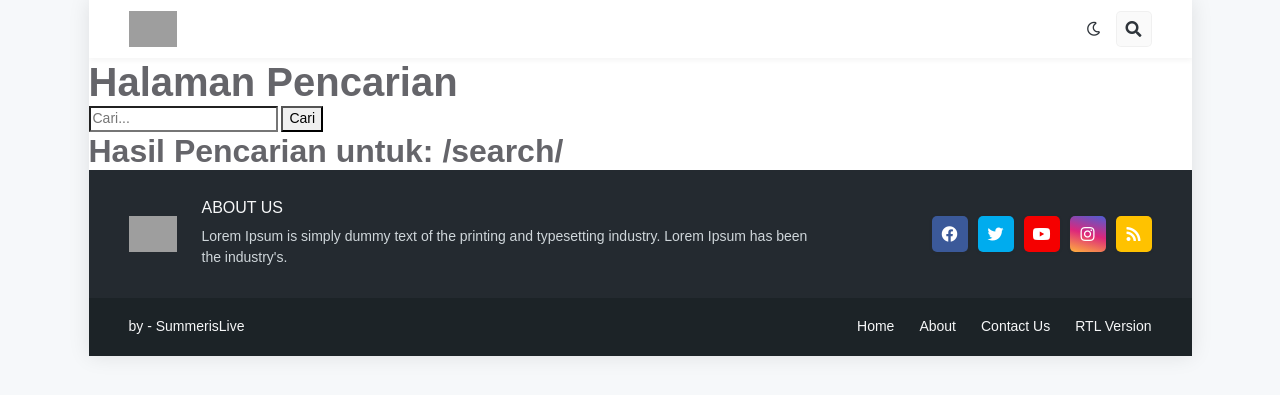
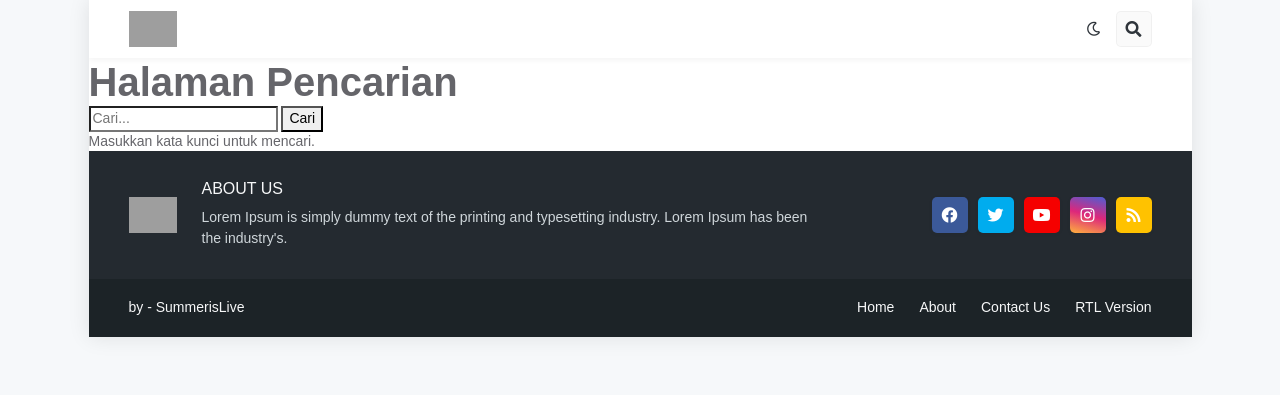
Before and after one commit to poztxa/poztxa.github.io, a Jekyll site: the page built from search.html, in a window 1280 px wide. Shown: the top 395 px of the page. Built offline with Jekyll 4.4.1, drawn with Linux system fonts in a browser that asks for light colours; some web fonts are replaced; grey boxes are pictures that could not be loaded.

Commit message:
Update search.html

```diff
--- a/search.html
+++ b/search.html
@@ -5,24 +5,25 @@ title: "Pencarian"
 
 <h1>Halaman Pencarian</h1>
 <form action="/search/" method="get">
-    <input type="text" name="q" placeholder="Cari...">
+    <input type="text" name="q" placeholder="Cari..." value="{{ site.request.query_string | split: 'q=' | last | uri_decode }}">
     <input type="submit" value="Cari">
 </form>
 
-{% assign query = page.url | split: '?' | last %}
-{% assign query = query | split: '=' | last %}
-{% assign query = query | uri_decode %}
+{% assign query = site.request.query_string | split: 'q=' | last | uri_decode %}
 
 {% if query and query != "" %}
-    <h2>Hasil Pencarian untuk: {{ query }}</h2>
+    <h2>Hasil Pencarian untuk: "{{ query }}"</h2>
     <div class="search-results">
+        {% assign results_found = false %}
         {% for post in site.posts %}
-            {% if post.title contains query or post.content contains query %}
-                {% assign author = site.authors[post.author] %}
+            {% if post.title contains query or post.excerpt contains query or post.content contains query %}
+                {% assign author = site.authors[post.author] | default: site.author %}
                 <article class="blog-post hentry index-post post-{{ forloop.index0 }}">
                     <a class="entry-image-wrap is-image" href="{{ site.baseurl }}{{ post.url }}" title="{{ post.title }}">
                         {% if post.image %}
                             <span class="entry-thumb lazy-ify" data-image="{{ post.image }}" style="background-image:url({{ post.image }})"></span>
+                        {% else %}
+                            <span class="entry-thumb lazy-ify" data-image="/assets/default-image.jpg" style="background-image:url(/assets/default-image.jpg)"></span>
                         {% endif %}
                     </a>
                     <div class="entry-header">
@@ -34,17 +35,21 @@ title: "Pencarian"
                         <div class="entry-meta">
                             <span class="entry-author">
                                 <span class="by">by</span>
-                                <span class="author-name">{% if post.author %}{{ author.display_name }}{% else %}{{ site.author }}{% endif %}</span>
+                                <span class="author-name">{{ author.display_name | default: "Admin" }}</span>
                             </span>
                             <span class="entry-time">
                                 <span class="on">-</span>
-                                <time class="published" datetime="{{ post.date | date_to_string }}">{{ post.date | date_to_string }}</time>
+                                <time class="published" datetime="{{ post.date | date_to_string }}">{{ post.date | date: "%d %B %Y" }}</time>
                             </span>
                         </div>
                     </div>
                 </article>
+                {% assign results_found = true %}
             {% endif %}
         {% endfor %}
+        {% unless results_found %}
+            <p>Tidak ada hasil yang ditemukan untuk kata kunci "{{ query }}".</p>
+        {% endunless %}
     </div>
 {% else %}
     <p>Masukkan kata kunci untuk mencari.</p>
```
